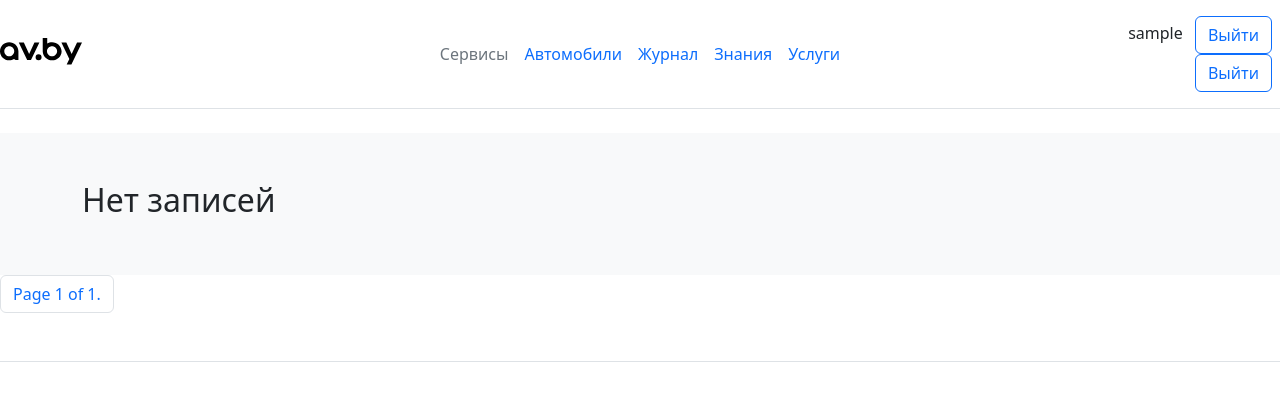
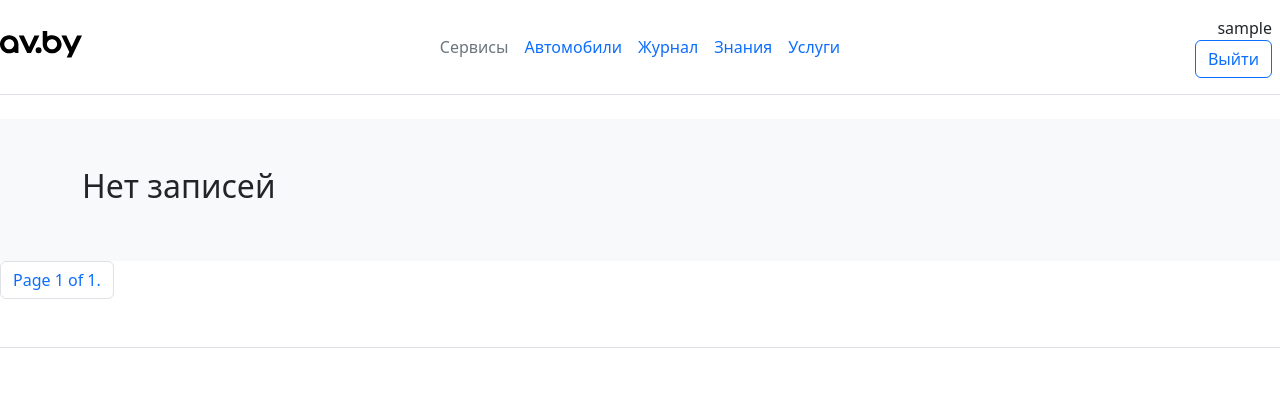
Before and after one commit to DianaKuntsevich/django_cars, a Django app: page /cars/ in a window 1280 px wide. Shown: the top 395 px of the page. Run offline with Django 5.2, Linux system fonts and the light colour scheme; the visitor is signed in with stand-in values (Sample User, id 1); data that the repository does not hold is empty; parts of the project's set-up code (start-up, migrations or seed data) failed here and were passed over.

Commit message:
init HTML detail

```diff
--- a/templates/main.html
+++ b/templates/main.html
@@ -30,10 +30,10 @@
     {% if user.is_authenticated %}
     <div class="col-md-3 text-end">
         <span class="me-2">{{ user.username }}</span>
-        <a href="{% url 'logout' %}" type="button" class="btn btn-outline-primary me-2">Выйти</a>
+{#        <a href="{% url 'logout' %}" type="button" class="btn btn-outline-primary me-2">Выйти</a>#}
     <form method="post" action="{% url 'logout' %}">
         {% csrf_token %}
-        <button type="button" class="btn btn-outline-primary me-2">Выйти</button>
+        <button type="submit" class="btn btn-outline-primary me-2">Выйти</button>
 
     </form>
     </div>
@@ -44,6 +44,7 @@
         <a href="{% url 'login' %}" type="button" class="btn btn-primary">Подать объявление</a>
     </div>
     {% endif %}
+
 </header>
 
 {% block content %}
```
Also changed, not shown: django_cars/settings.py (+10 -10 lines).
